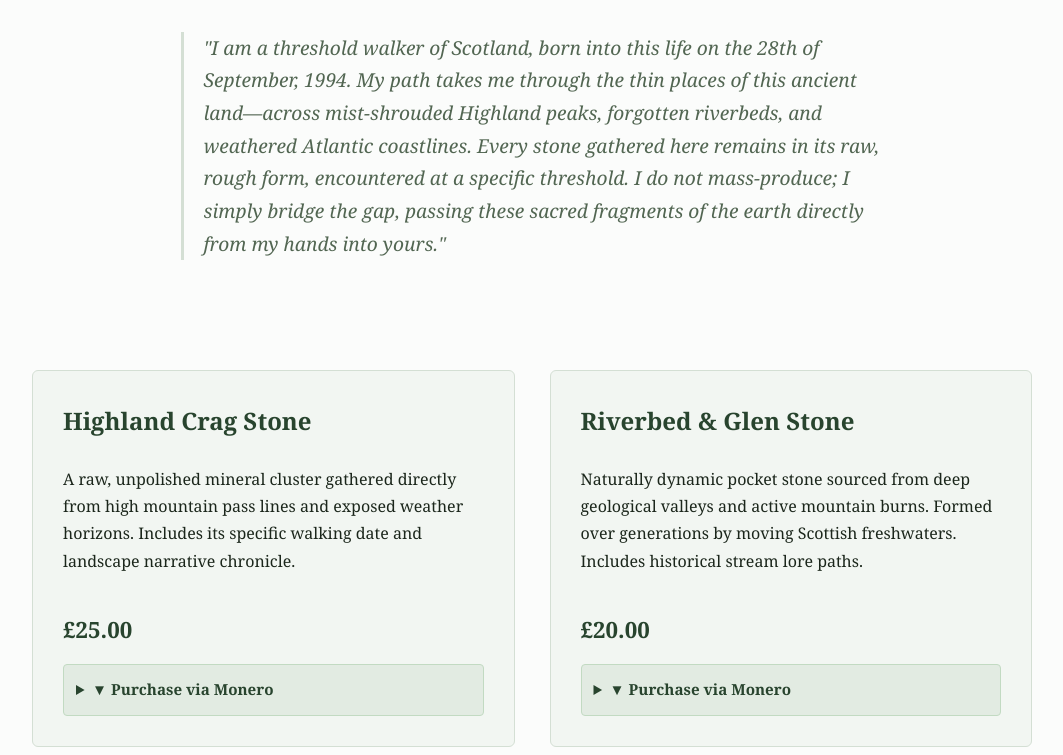
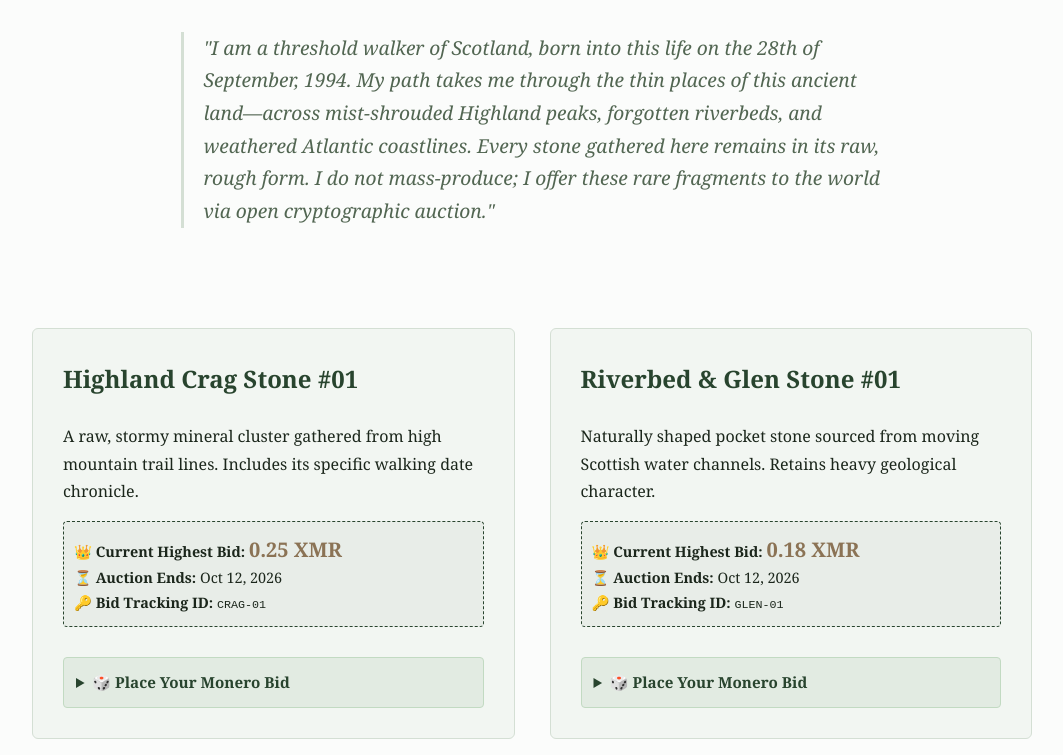
Before and after one commit to LiamC-VPI/mystic-stones, a plain HTML site: page index.html in a window 1280 px wide. Shown: the part 197-952 px from the top of the page, without its empty margins (108-1171 px from the left). Drawn offline with Linux system fonts and the light colour scheme.

Commit message:
Update high bid metrics for Crag-01

```diff
--- a/index.html
+++ b/index.html
@@ -3,7 +3,7 @@
 <head>
     <meta charset="UTF-8">
     <meta name="viewport" content="width=device-width, initial-scale=1.0">
-    <title>Threshold Stones of Scotland</title>
+    <title>Threshold Stones - Monero Auctions</title>
     <style>
         :root {
             --bg: #fbfcfb;
@@ -12,6 +12,7 @@
             --forest: #28442e;
             --card: #f2f6f2;
             --border: #d4dfd4;
+            --gold: #8b7355;
         }
         body {
             font-family: 'Georgia', serif;
@@ -24,7 +25,7 @@
         .header {
             max-width: 800px;
             margin: 0 auto;
-            padding: 90px 20px 50px 20px;
+            padding: 90px 20px 40px 20px;
             text-align: center;
         }
         h1 {
@@ -51,7 +52,7 @@
         }
         .grid {
             display: grid;
-            grid-template-columns: repeat(auto-fit, minmax(300px, 1fr));
+            grid-template-columns: repeat(auto-fit, minmax(320px, 1fr));
             gap: 35px;
             margin-top: 40px;
         }
@@ -69,11 +70,18 @@
             font-size: 1.5em;
             color: var(--forest);
         }
-        .price {
+        .auction-status {
+            background-color: #e8ede8;
+            border: 1px dashed var(--forest);
+            padding: 10px;
+            border-radius: 4px;
+            margin: 15px 0;
+            font-size: 0.9em;
+        }
+        .current-bid {
             font-size: 1.4em;
             font-weight: bold;
-            color: var(--forest);
-            margin: 20px 0 10px 0;
+            color: var(--gold);
         }
         .checkout-box {
             margin-top: 15px;
@@ -127,47 +135,60 @@
             "I am a threshold walker of Scotland, born into this life on the 28th of September, 1994.
             My path takes me through the thin places of this ancient land—across mist-shrouded Highland peaks,
             forgotten riverbeds, and weathered Atlantic coastlines. Every stone gathered here remains in its raw,
-            rough form, encountered at a specific threshold. I do not mass-produce; I simply bridge the gap,
-            passing these sacred fragments of the earth directly from my hands into yours."
+            rough form. I do not mass-produce; I offer these rare fragments to the world via open cryptographic auction."
         </div>
     </div>
 
     <div class="container">
         <div class="grid">
-            <!-- COLLECTION 1: HIGHLAND STONES -->
+            <!-- AUCTION OBJECT 1 -->
             <div class="stone-card">
                 <div>
-                    <h3>Highland Crag Stone</h3>
-                    <p>A raw, unpolished mineral cluster gathered directly from high mountain pass lines and exposed weather horizons. Includes its specific walking date and landscape narrative chronicle.</p>
+                    <h3>Highland Crag Stone #01</h3>
+                    <p>A raw, stormy mineral cluster gathered from high mountain trail lines. Includes its specific walking date chronicle.</p>
+                    <div class="auction-status">
+                        👑 <strong>Current Highest Bid:</strong> <span class="current-bid">0.25 XMR</span><br>
+                        ⏳ <strong>Auction Ends:</strong> Oct 12, 2026<br>
+                        🔑 <strong>Bid Tracking ID:</strong> <code>CRAG-01</code>
+                    </div>
                 </div>
                 <div>
-                    <div class="price">£25.00</div>
                     <div class="checkout-box">
                         <details>
-                            <summary>▼ Purchase via Monero</summary>
+                            <summary>🎲 Place Your Monero Bid</summary>
                             <div class="address-box">44HHgSFi9x7HoBeWSgJAfNFe8wxrz7g4hNnsH1dujZhqed5dZYHG8K6HfabWdnM2Hf1wFoP78yLwrG6EBhTvwN5jQWzigWm</div>
                             <p class="instructions">
-                                *To complete your purchase: Send payment and message your transaction hash along with your physical shipping address to my social profile paths.
+                                <strong>How to Bid:</strong><br>
+                                1. Transfer your desired bid amount to the wallet address above.<br>
+                                2. Include the Tracking ID <code>CRAG-01</code> in your transaction description, or note the transaction hash.<br>
+                                3. Message your transaction hash and bid amount to my social channels. If your bid is beaten, your XMR is immediately refunded to your address.
                             </p>
                         </details>
                     </div>
                 </div>
             </div>
 
-            <!-- COLLECTION 2: WATER STONES -->
+            <!-- AUCTION OBJECT 2 -->
             <div class="stone-card">
                 <div>
-                    <h3>Riverbed & Glen Stone</h3>
-                    <p>Naturally dynamic pocket stone sourced from deep geological valleys and active mountain burns. Formed over generations by moving Scottish freshwaters. Includes historical stream lore paths.</p>
+                    <h3>Riverbed & Glen Stone #01</h3>
+                    <p>Naturally shaped pocket stone sourced from moving Scottish water channels. Retains heavy geological character.</p>
+                    <div class="auction-status">
+                        👑 <strong>Current Highest Bid:</strong> <span class="current-bid">0.18 XMR</span><br>
+                        ⏳ <strong>Auction Ends:</strong> Oct 12, 2026<br>
+                        🔑 <strong>Bid Tracking ID:</strong> <code>GLEN-01</code>
+                    </div>
                 </div>
                 <div>
-                    <div class="price">£20.00</div>
                     <div class="checkout-box">
                         <details>
-                            <summary>▼ Purchase via Monero</summary>
+                            <summary>🎲 Place Your Monero Bid</summary>
                             <div class="address-box">44HHgSFi9x7HoBeWSgJAfNFe8wxrz7g4hNnsH1dujZhqed5dZYHG8K6HfabWdnM2Hf1wFoP78yLwrG6EBhTvwN5jQWzigWm</div>
                             <p class="instructions">
-                                *To complete your purchase: Send payment and message your transaction hash along with your physical shipping address to my social profile paths.
+                                <strong>How to Bid:</strong><br>
+                                1. Transfer your desired bid amount to the wallet address above.<br>
+                                2. Include the Tracking ID <code>GLEN-01</code> in your transaction description, or note the transaction hash.<br>
+                                3. Message your transaction hash and bid amount to my social channels. If your bid is beaten, your XMR is immediately refunded to your address.
                             </p>
                         </details>
                     </div>
@@ -177,7 +198,7 @@
     </div>
 
     <div class="footer">
-        <p>Sovereign open-source internet distribution setup.</p>
+        <p>Sovereign open-source internet auction layout.</p>
         <p>Peer-to-peer asset delivery tracking system active.</p>
     </div>
 
```
